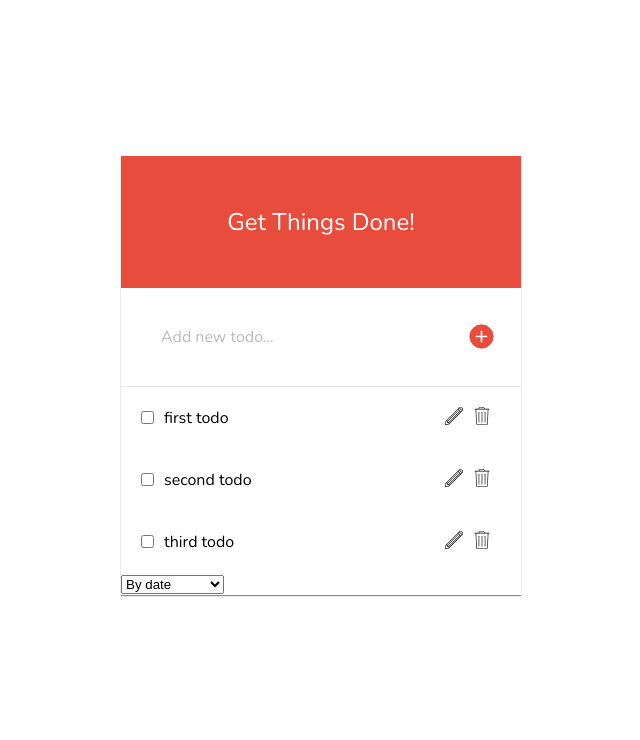
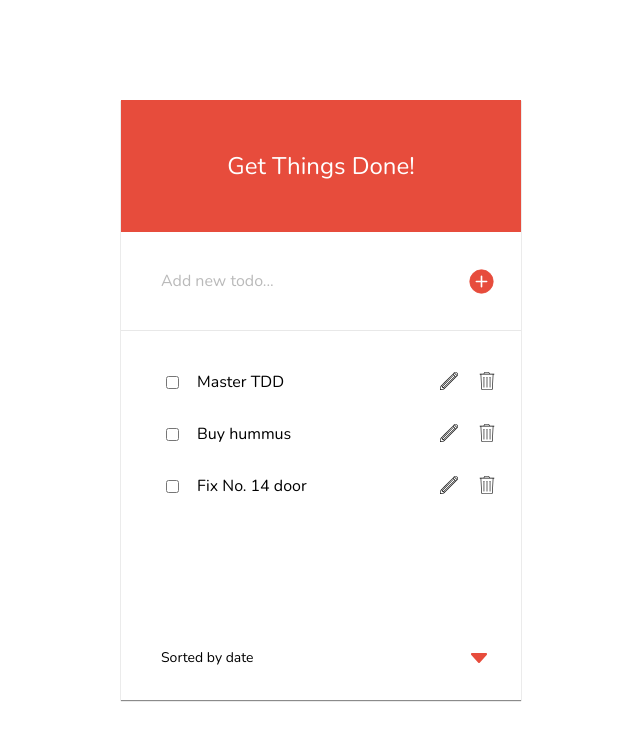
Before and after one commit to fac-12/JJJH-ToDoList, a website: page index.html in a window 1280 px wide. Shown: the whole page, without its empty margins (319-959 px from the left). Drawn offline with nearby package versions, Linux system fonts and the light colour scheme.

Commit message:
Edit margin for todo lists and work on dropdown menu

```diff
--- a/dom.js
+++ b/dom.js
@@ -9,9 +9,9 @@
   var sortTodos = document.getElementById('sort-todo')
 
   var state = [
-      { id: -3, description: 'first todo', done: false, editable: false },
-      { id: -2, description: 'second todo', done: false, editable: false },
-      { id: -1, description: 'third todo', done: false, editable: false }
+      { id: -3, description: 'Master TDD', done: false, editable: false },
+      { id: -2, description: 'Buy hummus', done: false, editable: false },
+      { id: -1, description: 'Fix No. 14 door', done: false, editable: false }
   ]; // this is our initial todoList
 
   // This function takes a todo, it returns the DOM node representing that todo
@@ -19,8 +19,6 @@
     var todoNode = document.createElement('li');
 
     // you will need to use addEventListener
-
-    // TO FINISH!!!
 
     var checkbox = document.createElement('input');
     checkbox.type = 'checkbox';
@@ -59,9 +57,11 @@
     });
     if (span.contentEditable === "true") {
         editButtonNode.innerText = "Done";
-        span.className = "edit";
+        span.className = "todo-listitem-text edit";
     }
     todoNode.appendChild(editButtonNode);
+
+    if (checkbox.checked) span.className = 'strike todo-listitem-text';
 
     // this adds the delete button
     var deleteButtonNode = document.createElement('button');
--- a/index.html
+++ b/index.html
@@ -25,8 +25,8 @@
       </div>
 
       <select id="sort-todo">
-        <option value="date">By date</option>
-        <option value="completed">By completed</option>
+        <option value="date">Sorted by date</option>
+        <option value="completed">Sorted by completed</option>
       </select>
 
     </div>
--- a/style.css
+++ b/style.css
@@ -5,6 +5,7 @@
 
 body {
   font-family: 'Nunito', sans-serif;
+  font-weight: 100;
 }
 
 .todo-outerContainer {
@@ -17,8 +18,9 @@ body {
 
 .todo-innerContainer {
   width: 400px;
-  margin-bottom: 50px;
+  height: 600px;
   box-shadow: 0px 1px 1px 0px rgba(100,100,100,0.75);
+  position: relative;
 }
 
 .todo-heading {
@@ -62,14 +64,24 @@ body {
 
 .todo-form-input::-webkit-input-placeholder {
   font-family: 'Nunito', sans-serif;
+  font-weight: 100;
   font-size: 1rem;
   color: #bababa;
 
 }
 
+.todo-listitem:first-child {
+  list-style-type: none;
+  padding-top: 40px;
+  display: flex;
+  justify-content: flex-start;
+  align-items: center;
+}
+
+
 .todo-listitem {
   list-style-type: none;
-  padding: 20px;
+  padding: 15px;
   display: flex;
   justify-content: flex-start;
   align-items: center;
@@ -77,10 +89,18 @@ body {
 
 .todo-listitem-text {
   margin-right: auto;
-  width: 65%;
+  width: 50%;
   overflow-wrap: break-word;
 }
 
+.todo-listitem-deleteIcon {
+  margin-left: 10px;
+}
+
+.todo-listitem-editIcon {
+  font-family: 'Nunito', sans-serif;
+  font-weight: 100;
+}
 
 .todo-listitem-deleteIcon, .todo-listitem-editIcon {
   width: 18px;
@@ -98,10 +118,46 @@ body {
 }
 
 .todo-listitem-checkbox {
-  margin-right: 10px;
+  margin-right: 18px;
+  margin-left: 30px;
 }
 
 .edit {
   font-style: italic;
-  text-decoration: underline;
+  color: #bababa;
+  outline: none;
+  border: 0.2px solid #e4e4e4;
+  padding: 10px 10px;
 }
+
+select {
+  position: absolute;
+  bottom: 0;
+  /* General styling */
+  height: 65px;
+  width: 100%;
+  border: none;
+  padding-left: 40px;
+  font-family: 'Nunito', sans-serif;
+  font-size: 14px;
+  background-color: white;
+
+  /* Removes the default <select> styling */
+  -webkit-appearance: none;
+  -moz-appearance: none;
+  appearance: none;
+
+  /* Positions background arrow image */
+  background-image: url('./images/little-down-triangular-arrow.svg');
+  background-size: 16px;
+  background-repeat: no-repeat;
+  background-position: 350px center;
+  font-weight: 100;
+  margin-bottom: 10px;
+  outline: none;
+}
+
+.strike {
+  text-decoration: line-through;
+  color: #bababa;
+}
```
Also changed, not shown: images/little-down-triangular-arrow.svg (added).
